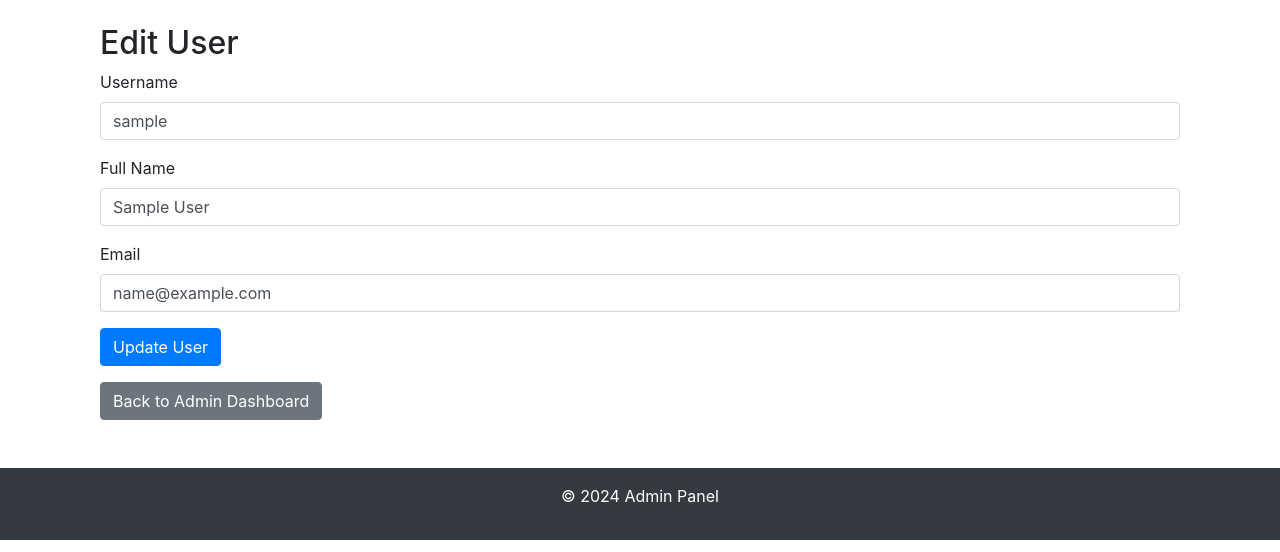
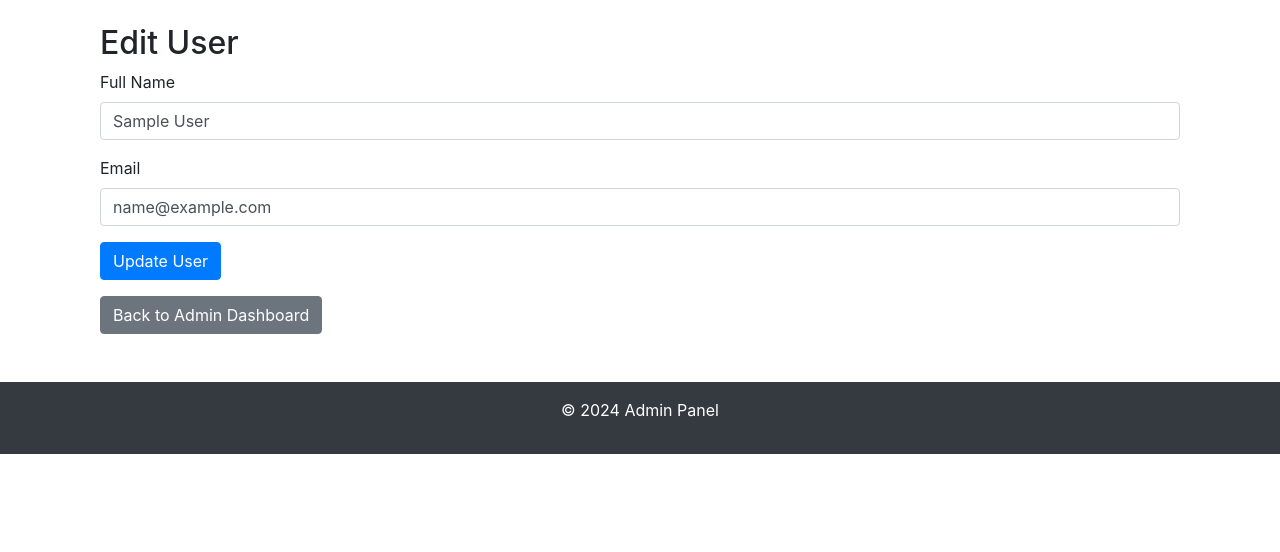
Before and after one commit to murazyusifov/user-management-system, a Flask app: page /admin/edit_user/1 in a window 1280 px wide. Shown: the part 56-608 px from the top of the page. Run offline with Flask 3, Linux system fonts and the light colour scheme; a user stored in the database is signed in; tables that the repository leaves empty hold one stand-in row (values such as "Sample post"); some libraries are stand-ins or nearby versions.

Commit message:
Admin cannot change username anymore"

```diff
--- a/app.py
+++ b/app.py
@@ -31,7 +31,7 @@ app.logger.setLevel(logging.INFO)
 app.config['PERMANENT_SESSION_LIFETIME'] = timedelta(minutes=30)
 
 # Secret key for session management (ensure it's a strong, secure key)
-app.secret_key = 'very_very_secure_key'  # Replace with a secure key
+app.secret_key = 'very_very_secure_key'
 
 # Session security configurations
 app.config['SESSION_COOKIE_SECURE'] = True  # Only send cookies over HTTPS
@@ -175,6 +175,9 @@ def register():
 @limiter.limit("5 per minute")  # Limit to 5 requests per minute
 def login():
     app.logger.info('Login page accessed')
+    if 'failed_attempts' not in session:
+        session['failed_attempts'] = 0  # Initialize failed attempts counter
+        session['first_failed_attempt_time'] = None  # Track first failed attempt time
     if request.method == 'POST':
         username = request.form['username']
         password = request.form['password']
@@ -201,6 +204,9 @@ def login():
             # Verify the password using bcrypt
             if bcrypt.checkpw(password.encode('utf-8'), stored_password_hash.encode('utf-8')):
 
+                # Reset failed login attempts upon successful login
+                session['failed_attempts'] = 0
+
                 # Create the user object for Flask-Login
                 user = User(user_id, stored_username, stored_full_name, stored_role_type)
 
@@ -214,6 +220,16 @@ def login():
                 flash('Login successful!', 'success')
                 return redirect(url_for('dashboard'))  # Redirect to home page after successful login
             else:
+                if 'failed_attempts' not in session:
+                    session['failed_attempts'] = 0
+                    session['failed_attempts'] += 1
+
+                if session['failed_attempts'] >= 3:
+                    # Lock the user out for 5 minutes
+                    session['locked_out_until'] = datetime.now() + timedelta(minutes=5)
+                    flash('You have reached the maximum number of login attempts. Please try again after 5 minutes.', 'danger')
+                    return redirect(url_for('login'))
+
                 flash('Incorrect password. Please try again.', 'danger')
         else:
             flash('Username not found. Please try again.', 'danger')
@@ -354,14 +370,8 @@ def edit_user(user_id):
 
     if request.method == 'POST':
         # Handle form submission for updating user
-        username = request.form['username']
         full_name = request.form['full_name']
         email = request.form['email']
-
-        # Validate inputs
-        if not is_valid_username(username):
-            flash('Username must be between 3 and 20 characters, and can only contain letters, numbers, and underscores.', 'danger')
-            return redirect(url_for('edit_user', user_id=user_id))
 
         if not is_valid_full_name(full_name):
             flash('Full name must be between 3 and 50 characters and can only contain alphabetic characters and spaces.', 'danger')
@@ -375,8 +385,8 @@ def edit_user(user_id):
             conn = get_db_connection()
             cursor = conn.cursor()
             cursor.execute(
-                "UPDATE users SET username = %s, full_name = %s, email = %s WHERE id = %s",
-                (username, full_name, email, user_id)
+                "UPDATE users SET full_name = %s, email = %s WHERE id = %s",
+                (full_name, email, user_id)
             )
             conn.commit()
             cursor.close()
--- a/templates/edit_user.html
+++ b/templates/edit_user.html
@@ -8,11 +8,6 @@
         <h2>Edit User</h2>
 
         <form method="POST">
-            <!-- Username -->
-            <div class="form-group">
-                <label for="username">Username</label>
-                <input type="text" class="form-control" id="username" name="username" value="{{ user[1] }}" required>
-            </div>
 
             <!-- Full Name -->
             <div class="form-group">
```
